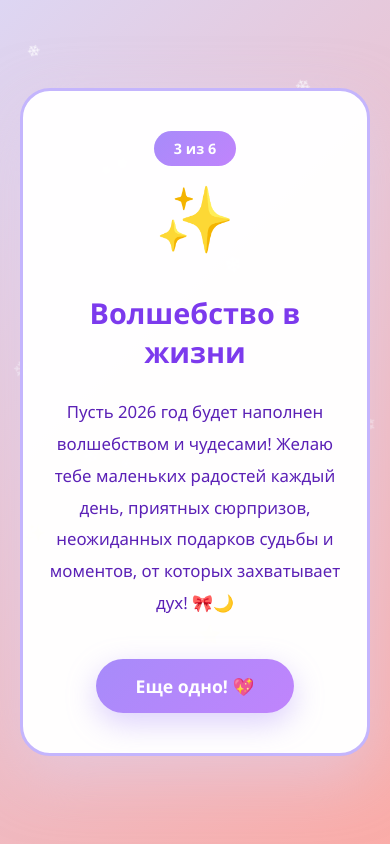
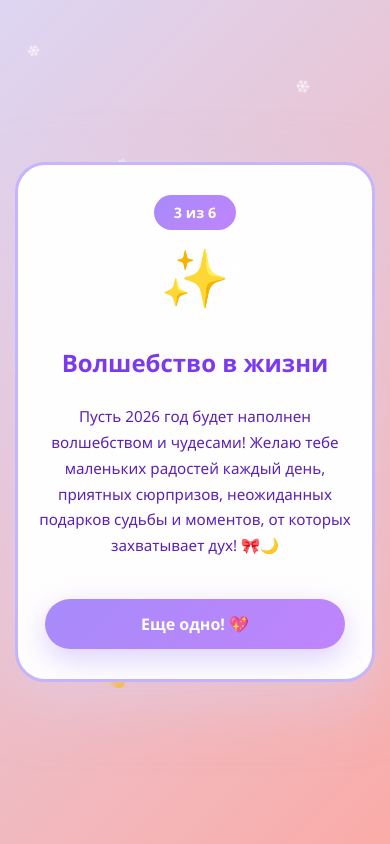
Before and after one commit to t0len/ny, a plain HTML site: page wish3.html in a window 390 px wide. Drawn offline with Linux system fonts and the light colour scheme.

Commit message:
Refactor wish3.html with improved styles and responsiveness
Updated styles and added responsive design adjustments.

```diff
--- a/wish3.html
+++ b/wish3.html
@@ -128,6 +128,8 @@
             transition: all 0.3s ease;
             border: none;
             cursor: pointer;
+            -webkit-tap-highlight-color: rgba(167, 139, 250, 0.3);
+            touch-action: manipulation;
         }
 
         .btn:hover {
@@ -140,12 +142,16 @@
         }
 
         @media (max-width: 600px) {
+            body {
+                padding: 15px;
+            }
+
             .container {
-                padding: 40px 25px;
+                padding: 35px 20px;
             }
 
             h1 {
-                font-size: 1.8em;
+                font-size: 1.7em;
             }
 
             .emoji {
@@ -153,12 +159,38 @@
             }
 
             .wish-text {
-                font-size: 1.05em;
+                font-size: 1em;
+                line-height: 1.7;
             }
 
             .btn {
-                padding: 15px 40px;
+                padding: 16px 35px;
                 font-size: 1.1em;
+                width: 100%;
+                max-width: 300px;
+            }
+        }
+
+        @media (max-width: 400px) {
+            .container {
+                padding: 30px 18px;
+            }
+
+            h1 {
+                font-size: 1.5em;
+            }
+
+            .emoji {
+                font-size: 3.5em;
+            }
+
+            .wish-text {
+                font-size: 0.95em;
+            }
+
+            .btn {
+                padding: 14px 30px;
+                font-size: 1em;
             }
         }
     </style>
```
